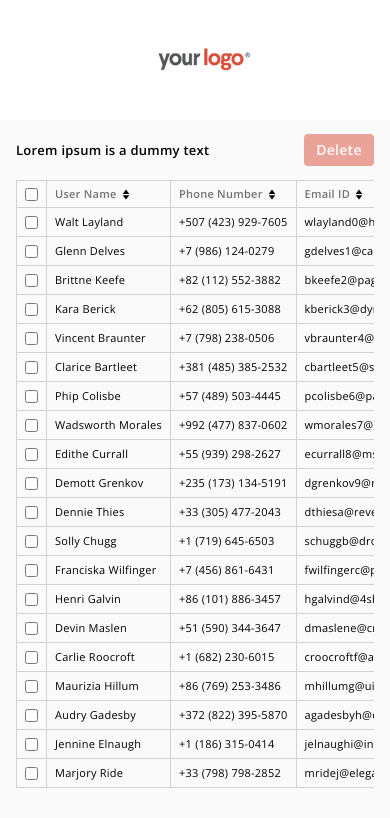
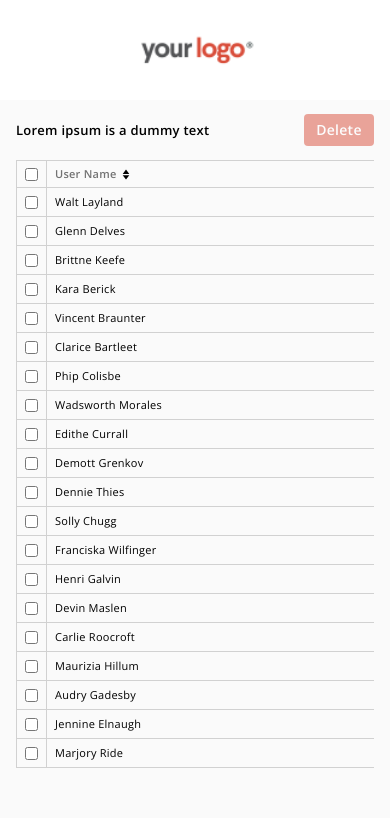
Before and after one commit to rahul-shaw18/Koruu, an Angular app: page /dashboard in a window 390 px wide. Shown: the top 818 px of the page. Built offline with nearby package versions, Linux system fonts and the light colour scheme; data requests are answered from the project's data file.

Commit message:
fix login and dashboard responsive

```diff
--- a/src/app/app-routing.module.ts
+++ b/src/app/app-routing.module.ts
@@ -4,7 +4,7 @@ import { LoginComponent } from './components/login/login.component';
 import { DashboardComponent } from './components/dashboard/dashboard.component';
 
 const routes: Routes = [
-  { path: '', redirectTo: 'login', pathMatch: 'full' },
+  { path: '', redirectTo: '/login', pathMatch: 'full' },
   { path: 'login', component: LoginComponent },
   { path: 'dashboard', component: DashboardComponent },
 ];
--- a/src/app/components/dashboard/dashboard.component.html
+++ b/src/app/components/dashboard/dashboard.component.html
@@ -1,6 +1,6 @@
 <div class="dashboard-container">
   <header>
-    <img class="brand-logo" src="assets/yourLogo1.png" alt="" srcset="" />
+    <img class="brand-logo" src="assets/dashboard/yourLogo1.png" alt="" srcset="" />
   </header>
 
   <main class="wrapper">
--- a/src/app/components/dashboard/dashboard.component.scss
+++ b/src/app/components/dashboard/dashboard.component.scss
@@ -7,21 +7,22 @@
         padding: 8px 0 9px 16px;
 
         .brand-logo {
-            width: 112px;
-            height: 31px;
-
-
+            @media screen and (max-width: 767px) {
+                height: 37px;
+                width: 135px;
+            }
         }
 
-        @media screen and (max-width:767px) {
-            height: 120px;
+        @media screen and (max-width: 767px) {
+            height: 100px;
             justify-content: center;
+            padding: 0;
         }
     }
 
     .wrapper {
         padding: 0 16px;
-        background: #FAFAFA;
+        background: #fafafa;
 
         .head {
             display: flex;
@@ -49,15 +50,13 @@
 
                 border-radius: 4px;
 
-                background: #D94E3B;
+                background: #d94e3b;
 
-
-                color: #FFF;
+                color: #fff;
 
                 font-size: 14px;
                 font-weight: 600;
                 line-height: 20px;
-
             }
         }
 
@@ -76,7 +75,7 @@
 
                     tr,
                     th {
-                        border: 1px solid #D1D1D1;
+                        border: 1px solid #d1d1d1;
                         cursor: pointer;
 
                         .th-container {
@@ -91,19 +90,24 @@
                             font-size: 11px;
                             font-weight: 600;
                             line-height: 14px;
+
+                            @media screen and (max-width: 426px) {
+                                width: 100vw;
+                            }
                         }
 
                         .flex-end {
                             justify-content: flex-end;
+
+                            @media screen and (max-width: 426px) {
+                                width: fit-content;
+                            }
                         }
-
                     }
 
                     th:first-child {
                         max-width: 30px !important;
                     }
-
-
                 }
 
                 tbody {
@@ -115,13 +119,13 @@
 
                     tr,
                     td {
-                        border: 1px solid #D1D1D1;
+                        border: 1px solid #d1d1d1;
 
                         input[type="text"] {
                             width: 100%;
                             height: 24px;
                             outline: none;
-                            border: 1px solid #CCC;
+                            border: 1px solid #ccc;
                             padding: 5px 8px;
 
                             color: #000;
@@ -139,8 +143,6 @@
                             align-items: center;
                             gap: 3px;
 
-
-
                             overflow: hidden;
                             color: #000;
                             text-overflow: ellipsis;
@@ -152,6 +154,10 @@
                             .user-name {
                                 width: 100%;
                             }
+
+                            @media screen and (max-width: 426px) {
+                                width: 100vw;
+                            }
                         }
 
                         .editable-container {
@@ -161,8 +167,6 @@
                         .cursor-pointer {
                             cursor: pointer;
                         }
-
-
                     }
 
                     td:first-child {
@@ -180,7 +184,6 @@
                             align-items: center;
                             gap: 3px;
 
-
                             .btn {
                                 display: flex;
                                 padding: 4px;
@@ -188,32 +191,34 @@
                                 align-items: center;
 
                                 border-radius: 3px;
-                                border: 1px solid #BABABA;
-                                background: #F9F9F9;
+                                border: 1px solid #bababa;
+                                background: #f9f9f9;
                             }
+                        }
 
-
+                        @media screen and (max-width: 426px) {
+                            width: fit-content;
                         }
                     }
 
                     tr:hover {
-                        background: #FFF2F2;
+                        background: #fff2f2;
                     }
 
                     tr:hover>td:last-child>.options {
-
                         visibility: visible;
                     }
 
                     .selected-tr {
-                        background: #FFDADA;
-                        ;
+                        background: #ffdada;
                     }
-
                 }
             }
+
+            @media screen and (max-width: 767px) {
+                height: calc(100vh - 160px);
+            }
         }
-
     }
 }
 
@@ -222,19 +227,17 @@
         width: 100vw;
     }
 
-    background: #FFF2F2;
+    background: #fff2f2;
 
     td {
         width: calc((100vw - 60px) / 4) !important;
-        border: 1px solid #D1D1D1;
+        border: 1px solid #d1d1d1;
 
         .td-container {
             display: flex;
             padding: 7px 8px;
             align-items: center;
             gap: 3px;
-
-
 
             overflow: hidden;
             color: #000;
@@ -247,13 +250,16 @@
             .user-name {
                 width: 100%;
             }
+
+            @media screen and (max-width: 426px) {
+                width: 100vw;
+            }
         }
 
         .editable-container {
             padding: 0;
         }
     }
-
 
     td:first-child {
         max-width: 30px !important;
@@ -269,7 +275,6 @@
             align-items: center;
             gap: 3px;
 
-
             .btn {
                 display: flex;
                 padding: 4px;
@@ -277,14 +282,15 @@
                 align-items: center;
 
                 border-radius: 3px;
-                border: 1px solid #BABABA;
-                background: #F9F9F9;
+                border: 1px solid #bababa;
+                background: #f9f9f9;
             }
+        }
 
-
+        @media screen and (max-width: 426px) {
+            width: fit-content;
         }
     }
-
 }
 
 .drop-placeholder {}
@@ -293,7 +299,6 @@
     transition: transform 250ms cubic-bezier(0, 0, 0.2, 1);
 }
 
-
 .backdrop {
     opacity: 0;
 }
--- a/src/app/components/login/login.component.html
+++ b/src/app/components/login/login.component.html
@@ -14,7 +14,7 @@
 
   <section class="right-container">
     <div class="wrapper">
-      <img class="brand-logo" src="assets/yourLogo1.png" alt="" />
+      <img class="brand-logo" src="assets/login/yourLogo1.png" alt="" />
 
       <div class="container">
         <span class="lock-icon-container">
```
Also changed, not shown: src/app/components/login/login.component.scss (+28 -53 lines), src/assets/dashboard/yourLogo1.png (added), src/assets/login/yourLogo1.png (renamed from src/assets/yourLogo1.png).
